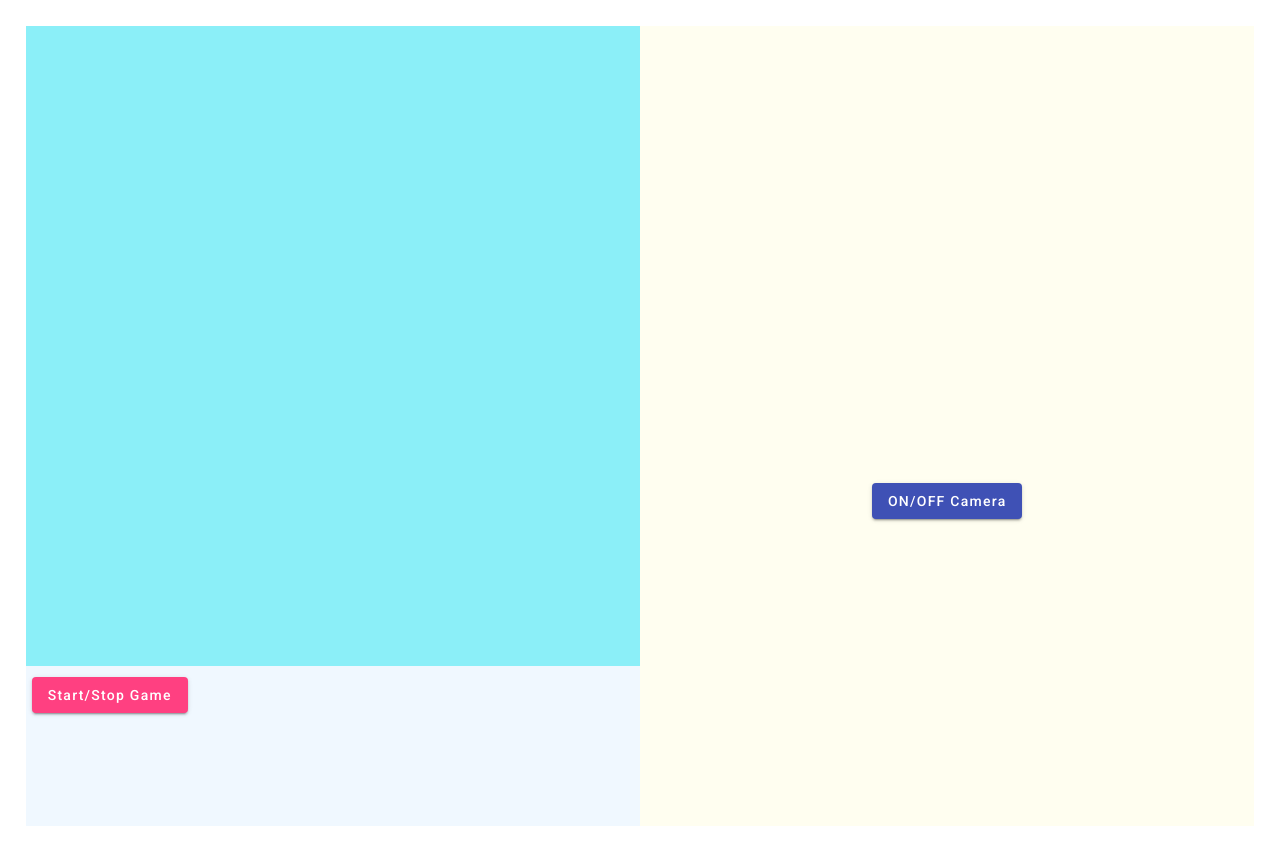
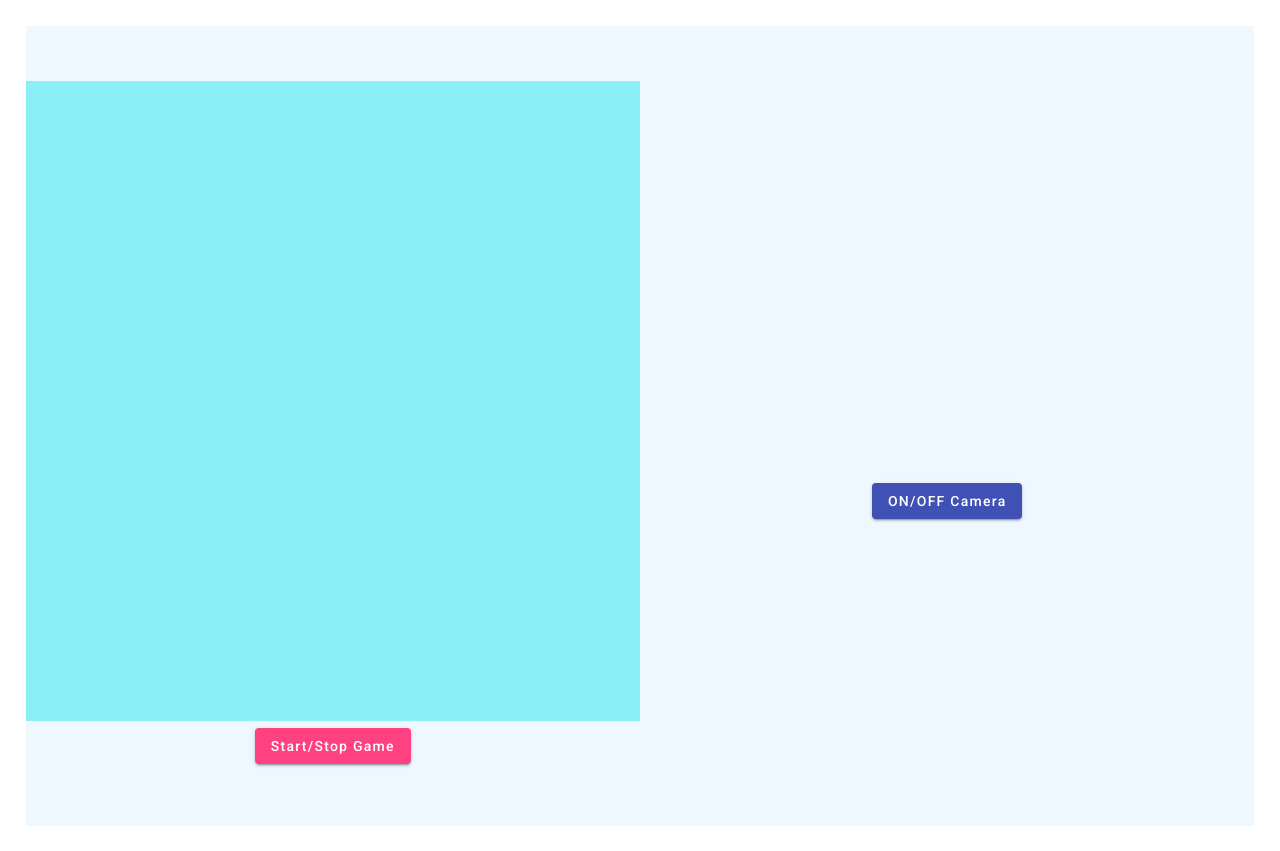
Before and after one commit to AlexGat27/FlappyBirdAngular, an Angular app: page / in a window 1280 px wide. Built offline with nearby package versions, Linux system fonts and the light colour scheme; no server answers.

Commit message:
Отрисовка компонентов камеры и игры на странице

```diff
--- a/src/app/app.component.css
+++ b/src/app/app.component.css
@@ -5,13 +5,8 @@
     width: 100%;
     height: 100%;
 }
-.gameWindow{
+.window{
     background-color: aliceblue;
-    width: 50%;
-    height: 100%;
-}
-.cameraWindow{
-    background-color: rgb(255, 254, 240);
     width: 50%;
     height: 100%;
     display: flex;
--- a/src/app/app.component.ts
+++ b/src/app/app.component.ts
@@ -3,8 +3,8 @@ import { Component } from '@angular/core';
 @Component({
   selector: 'app-root',
   template: `<div class="mainGame">
-                <app-game class="gameWindow"></app-game>
-                <app-camera class="cameraWindow"></app-camera>
+                <app-game class="window"></app-game>
+                <app-camera class="window"></app-camera>
               </div>`,
   styleUrl: './app.component.css'
 })
```
